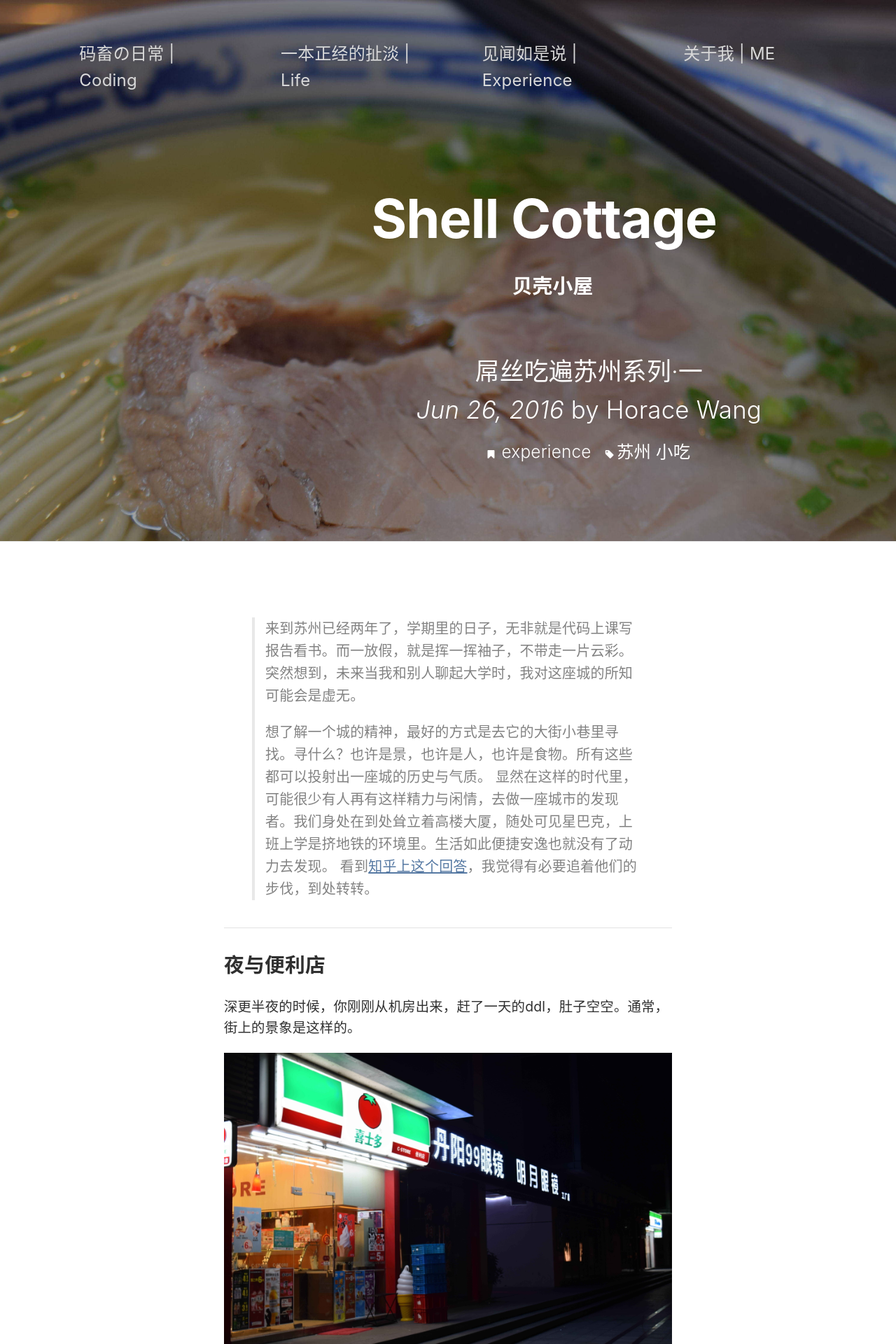
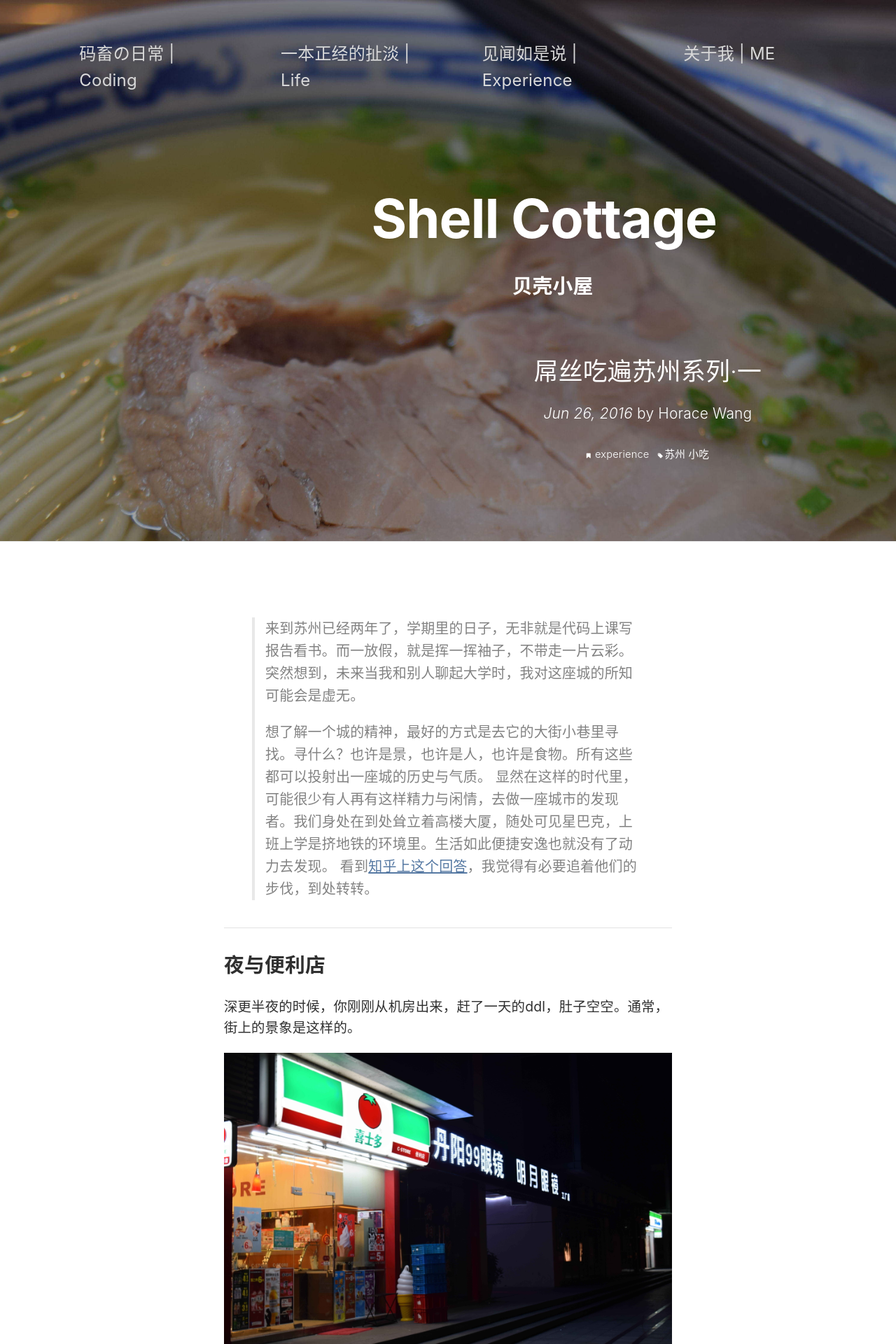
Before and after one commit to billweasley/billweasley.github.io, a Jekyll site: the page built from _posts/2016-06-26-foody-in-suzhou-part-one.md, in a window 1280 px wide. Shown: the top 1920 px of the page at 70% size. Built offline with Jekyll 4.4.1, drawn with Linux system fonts in a browser that asks for light colours; nearby versions of some CDN libraries; comment, search, counter and statistics services are not loaded; a style sheet for code colours, icons or effects is not loaded.

Commit message:
modified:   _includes/headerplus.html

```diff
--- a/_includes/headerplus.html
+++ b/_includes/headerplus.html
@@ -6,9 +6,9 @@
 <div class="page_description txt-left ">
  {{ page.title }}
    <br>
- <!--<span  class="post-meta" style="font-size: 30%;">-->
+ <span  class="post-meta" style="font-size: 60%;">
  <span  class="post-meta">
-      <time class="post-date" style="font-style: italic;" datetime="{{ page.date | date:"%Y-%m-%d" }}">{{ page.date | date: "%b %-d, %Y" }}</time>
+      <time class="post-date" style="font-style: italic" datetime="{{ page.date | date:"%Y-%m-%d" }}">{{ page.date | date: "%b %-d, %Y" }}</time>
       <span class="post-author">by {{ site.author.name }}</span>
     </span>
     <span style="font-size: 40%;" class="post-category">
```
